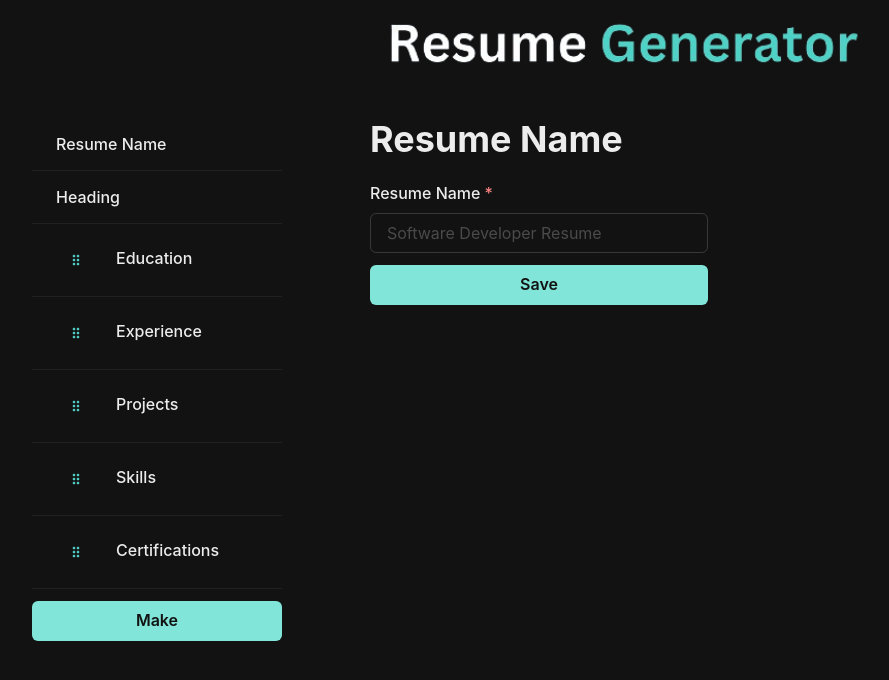
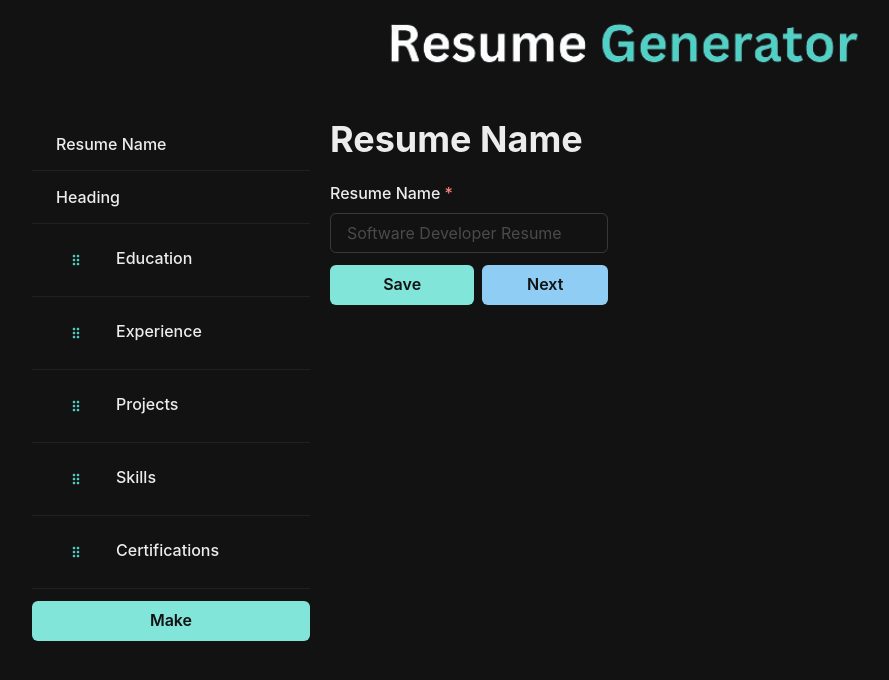
Before and after one commit to TheFJcurve/resume-generator-app, a React (Vite) app in the folder frontend/: page /resume/create in a window 1280 px wide. Shown: the top 680 px of the page, without its empty margins (20-909 px from the left). Built offline with nearby package versions, Linux system fonts and the light colour scheme.

Commit message:
added next button

```diff
--- a/frontend/src/components/CertificationsPage.tsx
+++ b/frontend/src/components/CertificationsPage.tsx
@@ -26,6 +26,7 @@ const CertificationsPage = () => {
       placeHolderValues={placeHolderValues}
       isRequired={isRequired}
       isDescription={isDescription}
+      nextPage="../name"
       multiple={multiple}
     />
   );
--- a/frontend/src/components/EducationPage.tsx
+++ b/frontend/src/components/EducationPage.tsx
@@ -36,6 +36,7 @@ const EducationPage = () => {
       placeHolderValues={placeHolderValues}
       isRequired={isRequired}
       isDescription={isDescription}
+      nextPage="../experience"
       multiple={multiple}
     />
   );
--- a/frontend/src/components/ExperiencePage.tsx
+++ b/frontend/src/components/ExperiencePage.tsx
@@ -43,6 +43,7 @@ const ExperiencePage = () => {
       placeHolderValues={placeHolderValues}
       isRequired={isRequired}
       isDescription={isDescription}
+      nextPage="../project"
       multiple={multiple}
     />
   );
--- a/frontend/src/components/GenericPage.tsx
+++ b/frontend/src/components/GenericPage.tsx
@@ -9,7 +9,7 @@ import {
 } from "@chakra-ui/react";
 import _get from "lodash/get";
 import { useEffect, useState } from "react";
-import { Form } from "react-router-dom";
+import { Form, Link } from "react-router-dom";
 import useResume from "../hooks/useResume";
 import GenericDescriptionField from "./GenericDescriptionField";
 import GenericField from "./GenericField";
@@ -30,6 +30,7 @@ interface Props {
   placeHolderValues: (string | string[])[];
   isRequired: boolean[];
   isDescription: boolean[];
+  nextPage: string;
   multiple: boolean;
 }
 
@@ -41,6 +42,7 @@ const GenericPage = ({
   placeHolderValues,
   isRequired,
   isDescription,
+  nextPage,
   multiple,
 }: Props) => {
   const { resume, dispatch } = useResume();
@@ -200,9 +202,16 @@ const GenericPage = ({
               />
             ))}
 
-        <Button colorScheme="teal" marginTop={3} type="submit" width={"100%"}>
-          Save
-        </Button>
+        <HStack>
+          <Button colorScheme="teal" marginTop={3} type="submit" width={"100%"}>
+            Save
+          </Button>
+          <Link to={nextPage} style={{ width: "100%" }}>
+            <Button colorScheme="blue" marginTop={3} width={"100%"}>
+              Next
+            </Button>
+          </Link>
+        </HStack>
       </Form>
     </SimpleGrid>
   );
--- a/frontend/src/components/HeadingPage.tsx
+++ b/frontend/src/components/HeadingPage.tsx
@@ -36,6 +36,7 @@ const HeadingPage = () => {
       placeHolderValues={placeHolderValues}
       isRequired={isRequired}
       isDescription={isDescription}
+      nextPage="../education"
       multiple={mulitple}
     />
   );
--- a/frontend/src/components/ProjectPage.tsx
+++ b/frontend/src/components/ProjectPage.tsx
@@ -37,6 +37,8 @@ const ProjectPage = () => {
       placeHolderValues={placeHolderValues}
       isRequired={isRequired}
       isDescription={isDescription}
+
+      nextPage="../skills"
       multiple={multiple}
     />
   );
--- a/frontend/src/components/ResumeComponents.tsx
+++ b/frontend/src/components/ResumeComponents.tsx
@@ -4,8 +4,8 @@ import ResumeComponentList from "./ResumeComponentList";
 
 const ResumeComponents = () => {
   return (
-    <SimpleGrid columns={{ sm: 1, md: 2 }} margin={3}>
-      <GridItem width={"250px"}>
+    <SimpleGrid columns={{ sm: 1, md: 2 }} margin={3} gap={5}>
+      <GridItem>
         <ResumeComponentList />
       </GridItem>
       <GridItem>
--- a/frontend/src/components/ResumeName.tsx
+++ b/frontend/src/components/ResumeName.tsx
@@ -3,10 +3,11 @@ import {
   Button,
   FormControl,
   FormLabel,
+  HStack,
   Heading,
   Input,
 } from "@chakra-ui/react";
-import { Form } from "react-router-dom";
+import { Form, Link } from "react-router-dom";
 import useResume from "../hooks/useResume";
 
 const ResumeName = () => {
@@ -34,9 +35,21 @@ const ResumeName = () => {
             placeholder="Software Developer Resume"
             defaultValue={resume?.name}
           />
-          <Button colorScheme="teal" marginTop={3} type="submit" width={"100%"}>
-            Save
-          </Button>
+          <HStack>
+            <Button
+              colorScheme="teal"
+              marginTop={3}
+              type="submit"
+              width={"100%"}
+            >
+              Save
+            </Button>
+            <Link to={"../heading"} style={{ width: "100%" }}>
+              <Button marginTop={3} colorScheme="blue" width={"100%"}>
+                Next
+              </Button>
+            </Link>
+          </HStack>
         </FormControl>
       </Form>
     </Box>
--- a/frontend/src/components/SkillsPage.tsx
+++ b/frontend/src/components/SkillsPage.tsx
@@ -18,6 +18,7 @@ const SkillsPage = () => {
       placeHolderValues={placeHolderValues}
       isRequired={isRequired}
       isDescription={isDescription}
+      nextPage="../certifications"
       multiple={multiple}
     />
   );
--- a/frontend/src/design/LayoutCreate.tsx
+++ b/frontend/src/design/LayoutCreate.tsx
@@ -10,10 +10,10 @@ const LayoutCreate = () => {
         <Navbar />
       </GridItem>
       <SimpleGrid columns={{ sm: 1, md: 2 }} gap={10} marginLeft={10}>
-        <GridItem width={"700px"}>
+        <GridItem width={"100%"}>
           <ResumeComponents />
         </GridItem>
-        <GridItem >
+        <GridItem width={"100%"}>
           <LatexPDF />
         </GridItem>
       </SimpleGrid>
```
